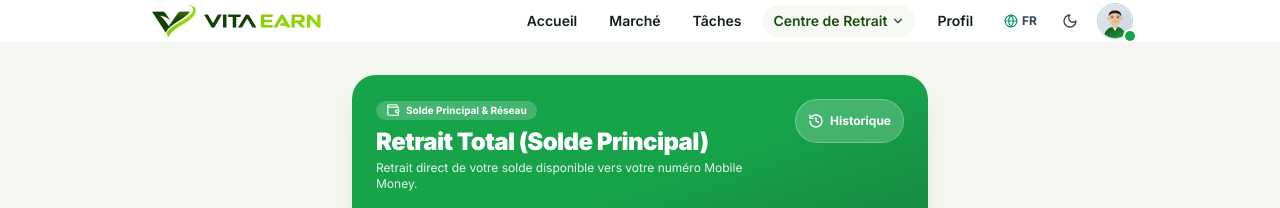
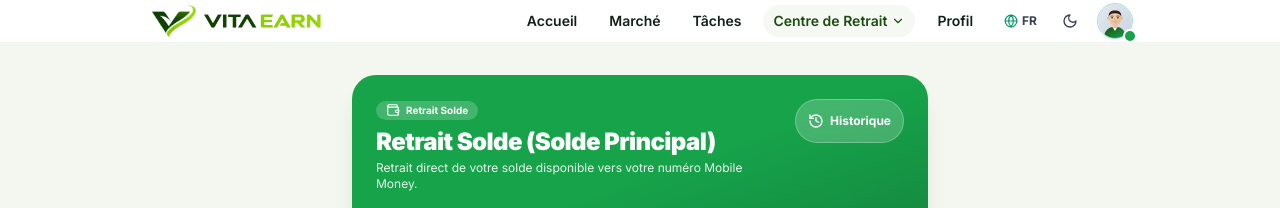
Before and after one commit to hope-adayi-h/vita-earn, a Next.js app: page /retrait in a window 1280 px wide. Shown: the top 208 px of the page. Built offline with nearby package versions, Linux system fonts and the light colour scheme; no server answers.

Commit message:
refactor: rename Retrait Total to Retrait Solde and merge Trivia into main balance

```diff
--- a/app/retrait/WithdrawalClient.tsx
+++ b/app/retrait/WithdrawalClient.tsx
@@ -50,9 +50,16 @@ const WITHDRAWAL_TYPES_CONFIG: Record<
     accentColor: string;
   }
 > = {
+  solde: {
+    title: "Retrait Solde (Solde Principal)",
+    badge: "Retrait Solde",
+    description: "Retrait direct de votre solde disponible vers votre numéro Mobile Money.",
+    icon: Wallet,
+    accentColor: "from-[#16A34A] via-[#16A34A] to-[#15803D]",
+  },
   total: {
-    title: "Retrait Total (Solde Principal)",
-    badge: "Solde Principal & Réseau",
+    title: "Retrait Solde (Solde Principal)",
+    badge: "Retrait Solde",
     description: "Retrait direct de votre solde disponible vers votre numéro Mobile Money.",
     icon: Wallet,
     accentColor: "from-[#16A34A] via-[#16A34A] to-[#15803D]",
@@ -70,13 +77,6 @@ const WITHDRAWAL_TYPES_CONFIG: Record<
     description: "Retrait de vos gains accumulés sur les formations et vidéos YouTube.",
     icon: PlaySquare,
     accentColor: "from-[#DC2626] via-[#B91C1C] to-[#991B1B]",
-  },
-  trivia: {
-    title: "Retrait des Gains Trivia",
-    badge: "Tâche Trivia Questions",
-    description: "Retrait de vos récompenses accumulées sur les quiz et questions culturelles.",
-    icon: HelpCircle,
-    accentColor: "from-[#4F46E5] via-[#4338CA] to-[#3730A3]",
   },
   ads: {
     title: "Retrait des Gains Ads Clics",
@@ -97,8 +97,8 @@ const WITHDRAWAL_TYPES_CONFIG: Record<
 export function WithdrawalClient({ initialData }: WithdrawalClientProps) {
   const router = useRouter();
   const searchParams = useSearchParams();
-  const currentTypeKey = searchParams.get("type") || "total";
-  const currentType = WITHDRAWAL_TYPES_CONFIG[currentTypeKey] || WITHDRAWAL_TYPES_CONFIG.total;
+  const currentTypeKey = searchParams.get("type") || "solde";
+  const currentType = WITHDRAWAL_TYPES_CONFIG[currentTypeKey] || WITHDRAWAL_TYPES_CONFIG.solde;
   const TypeIcon = currentType.icon;
 
   const [operator, setOperator] = useState(OPERATORS[0].name);
@@ -153,7 +153,7 @@ export function WithdrawalClient({ initialData }: WithdrawalClientProps) {
 
     try {
       const fullOperatorLabel =
-        currentTypeKey !== "total"
+        currentTypeKey !== "total" && currentTypeKey !== "solde"
           ? `${operator} (${currentType.badge})`
           : operator;
 
--- a/components/Navbar.tsx
+++ b/components/Navbar.tsx
@@ -71,10 +71,10 @@ export function Navbar({ user }: NavbarProps) {
   // Sous-options du Centre de Retrait
   const withdrawalSubOptions = [
     {
-      id: "total",
-      label: "Retrait Total",
+      id: "solde",
+      label: "Retrait Solde",
       sublabel: "Solde Principal & Réseau",
-      href: "/retrait?type=total",
+      href: "/retrait?type=solde",
       icon: Wallet,
       color: "text-emerald-600 dark:text-emerald-400 bg-emerald-50 dark:bg-emerald-950/60",
     },
@@ -93,14 +93,6 @@ export function Navbar({ user }: NavbarProps) {
       href: "/retrait?type=youtube",
       icon: PlaySquare,
       color: "text-red-600 dark:text-red-400 bg-red-50 dark:bg-red-950/60",
-    },
-    {
-      id: "trivia",
-      label: "Retrait Trivia",
-      sublabel: "Gains Questions & Quiz",
-      href: "/retrait?type=trivia",
-      icon: HelpCircle,
-      color: "text-indigo-600 dark:text-indigo-400 bg-indigo-50 dark:bg-indigo-950/60",
     },
     {
       id: "ads",
```
